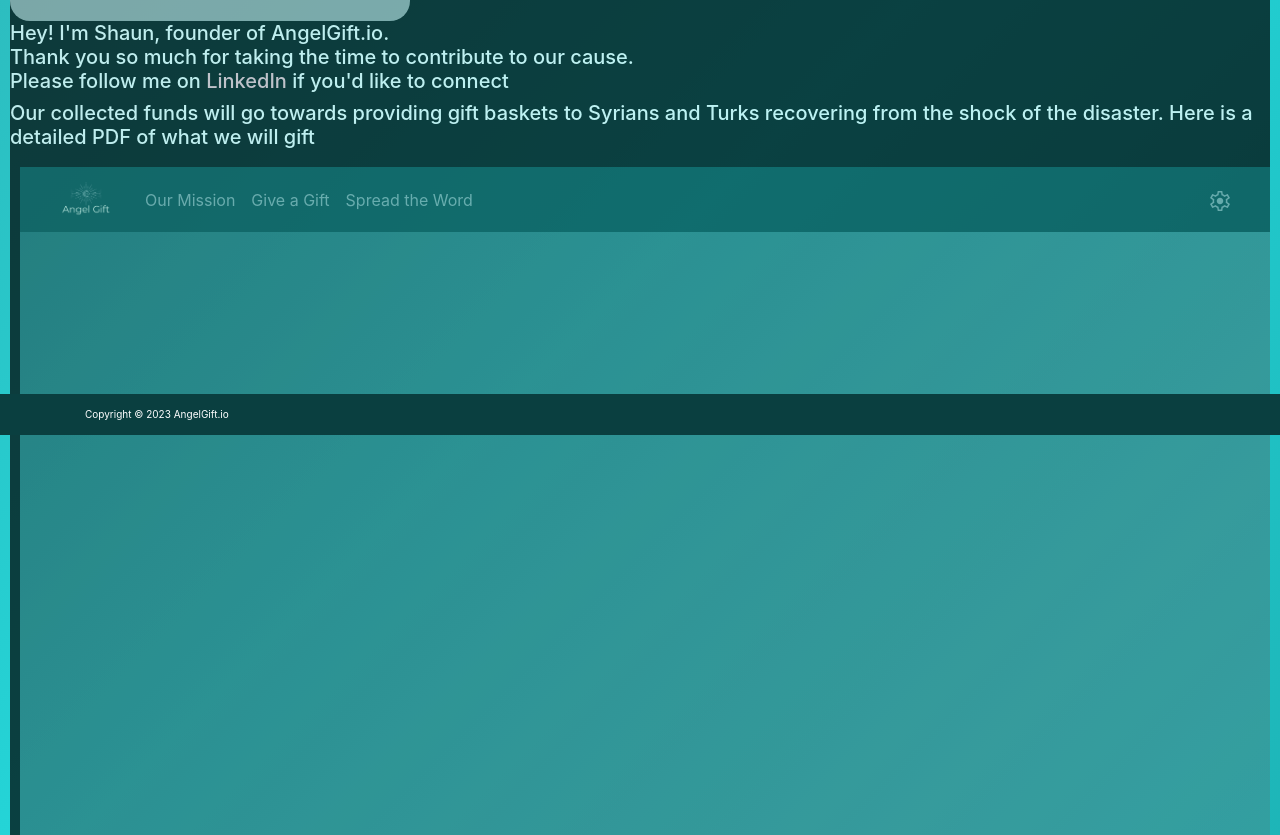
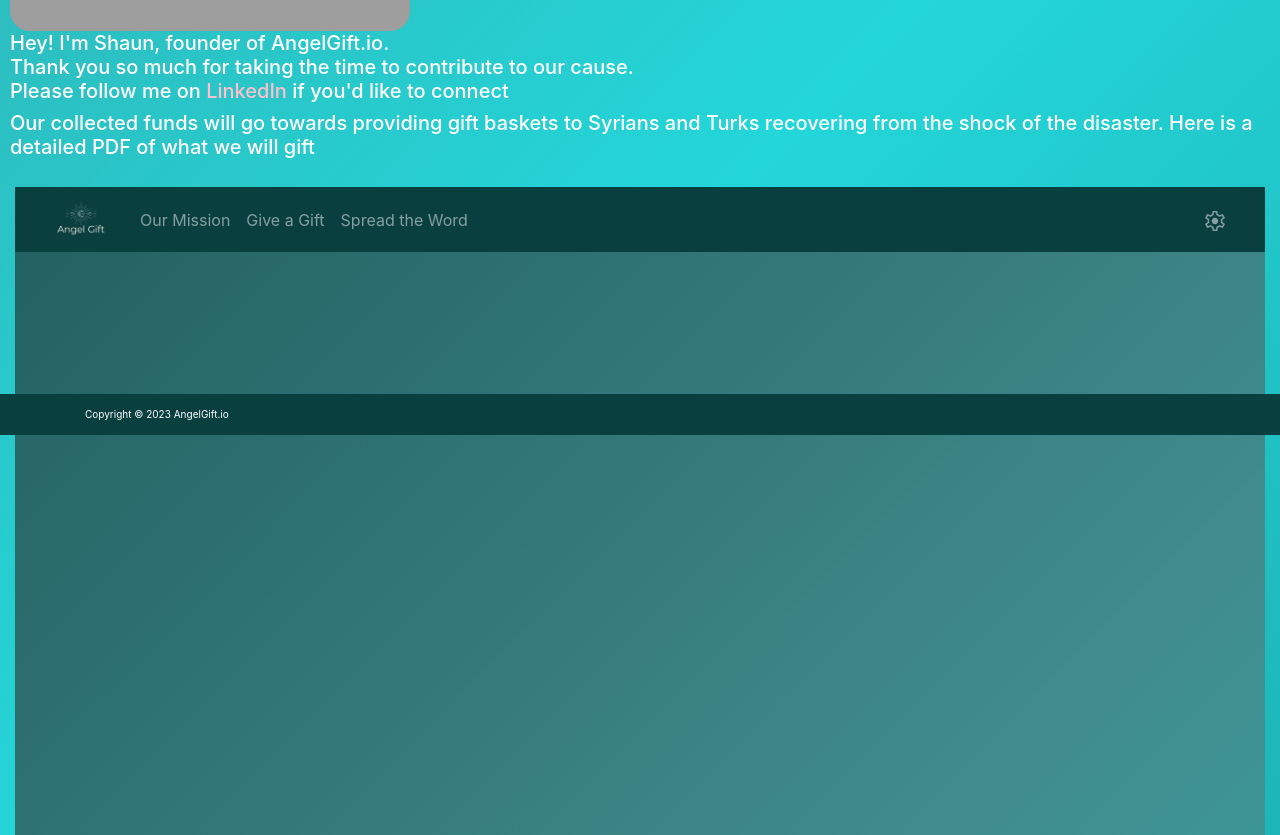
Before and after one commit to sublime-digital/angel-gift, an Angular app: page /settings in a window 1280 px wide. Shown: the part 365-1200 px from the top of the page. Built offline with nearby package versions, Linux system fonts and the light colour scheme; grey boxes are pictures that could not be loaded; what @google-pay/button-angular would draw is missing.

Commit message:
margins:)

```diff
--- a/src/styles.css
+++ b/src/styles.css
@@ -63,7 +63,7 @@
   border: 3px solid white!important;
 }
 
-body, html {width: 100%; height: 100%; margin-top: 10px; padding: 5px}
+body, html {width: 100%; height: 100%; margin: 15px 0px; padding: 5px}
 .row-container {display: flex; width: 100%; height: 100%; flex-direction: column; }
-.first-row {background-color: black; opacity: 0.7; }
-.second-row { flex-grow: 1; border: none; margin: 5px; padding: 5px; }
+.first-row {}
+.second-row { flex-grow: 1; border: none; margin: 15px 0px; padding: 5px; }
```
